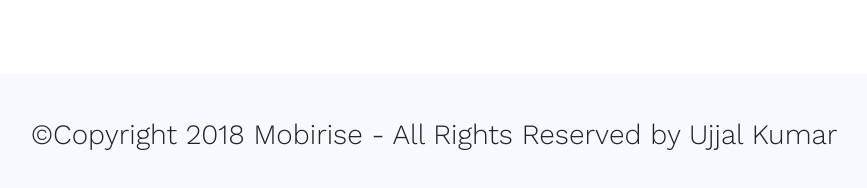
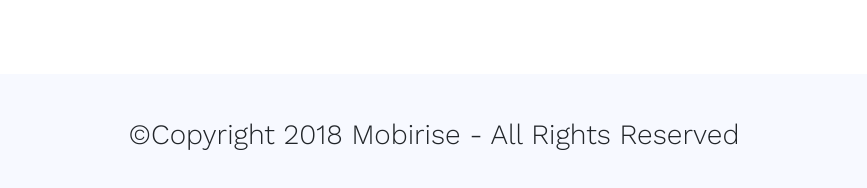
Before and after one commit to Ujjal-Programmer/AppAMP-Theme, a plain HTML site: page index.html in a window 1280 px wide. Shown: the part 6827-7015 px from the top of the page, without its empty margins (206-1073 px from the left). Drawn offline with nearby package versions, Linux system fonts and the light colour scheme; a web font is replaced by a local one.

Commit message:
second commit

```diff
--- a/index.html
+++ b/index.html
@@ -589,7 +589,7 @@
       <div class="container">
         <div class="row">
           <div class="col-lg-12 text-center ">
-            <p class="lead fs-3 mt-3">&copy;Copyright 2018 Mobirise - All Rights Reserved by Ujjal Kumar</p>
+            <p class="lead fs-3 mt-3">&copy;Copyright 2018 Mobirise - All Rights Reserved</p>
           </div>
 
         </div>
```
